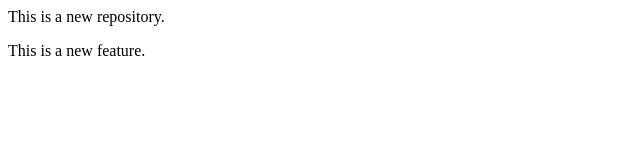
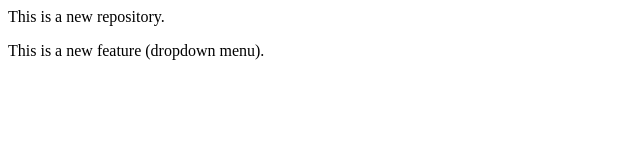
Before and after one commit to utkarshranjan033-aisdlc/localrepo, a plain HTML site: page index.html in a window 1280 px wide. Shown: the whole page, without its empty margins (0-640 px from the left). Drawn offline with Linux system fonts and the light colour scheme.

Commit message:
added dropdown

```diff
--- a/index.html
+++ b/index.html
@@ -1,2 +1,2 @@
 <p>This is a new repository.</p>
-<p>This is a new feature.</p>
+<p>This is a new feature (dropdown menu).</p>
```
